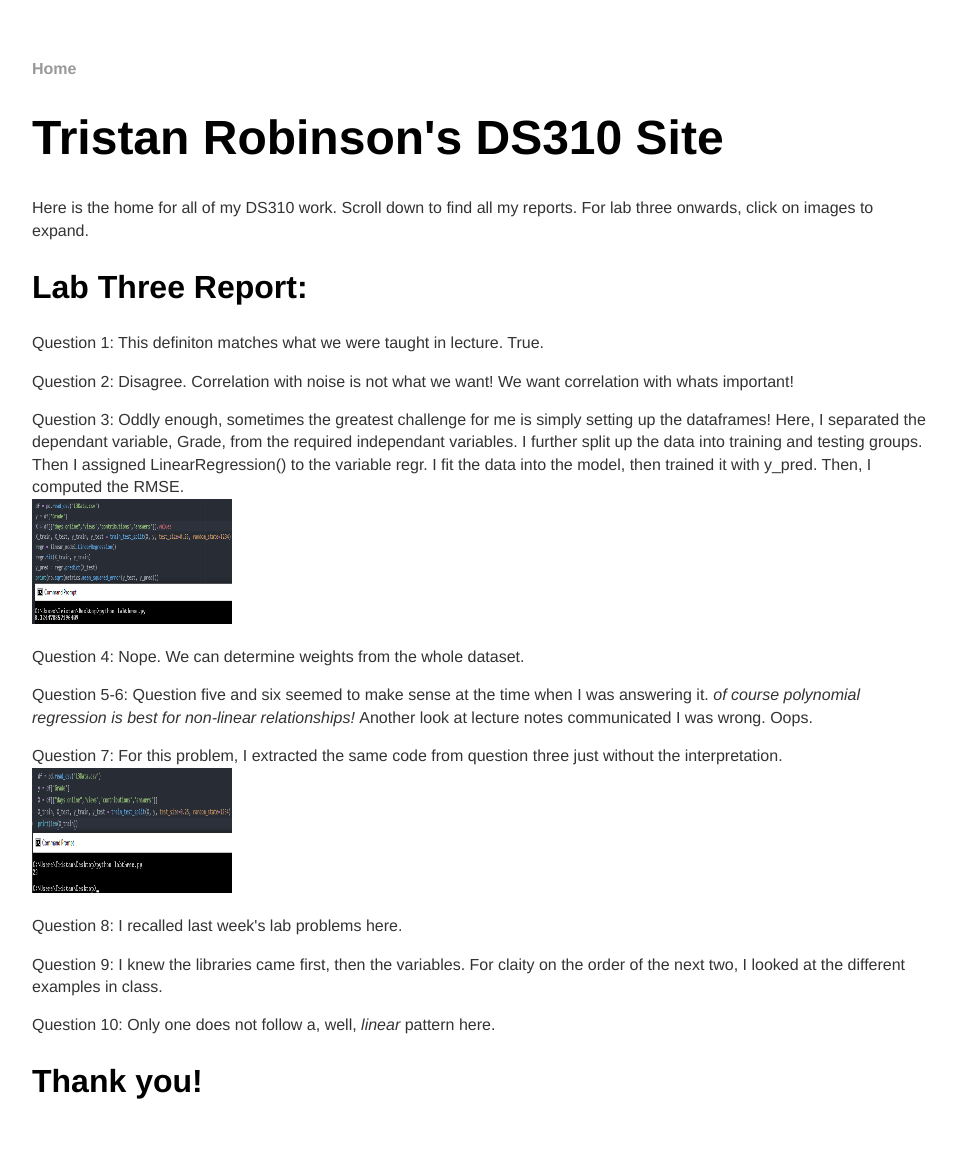
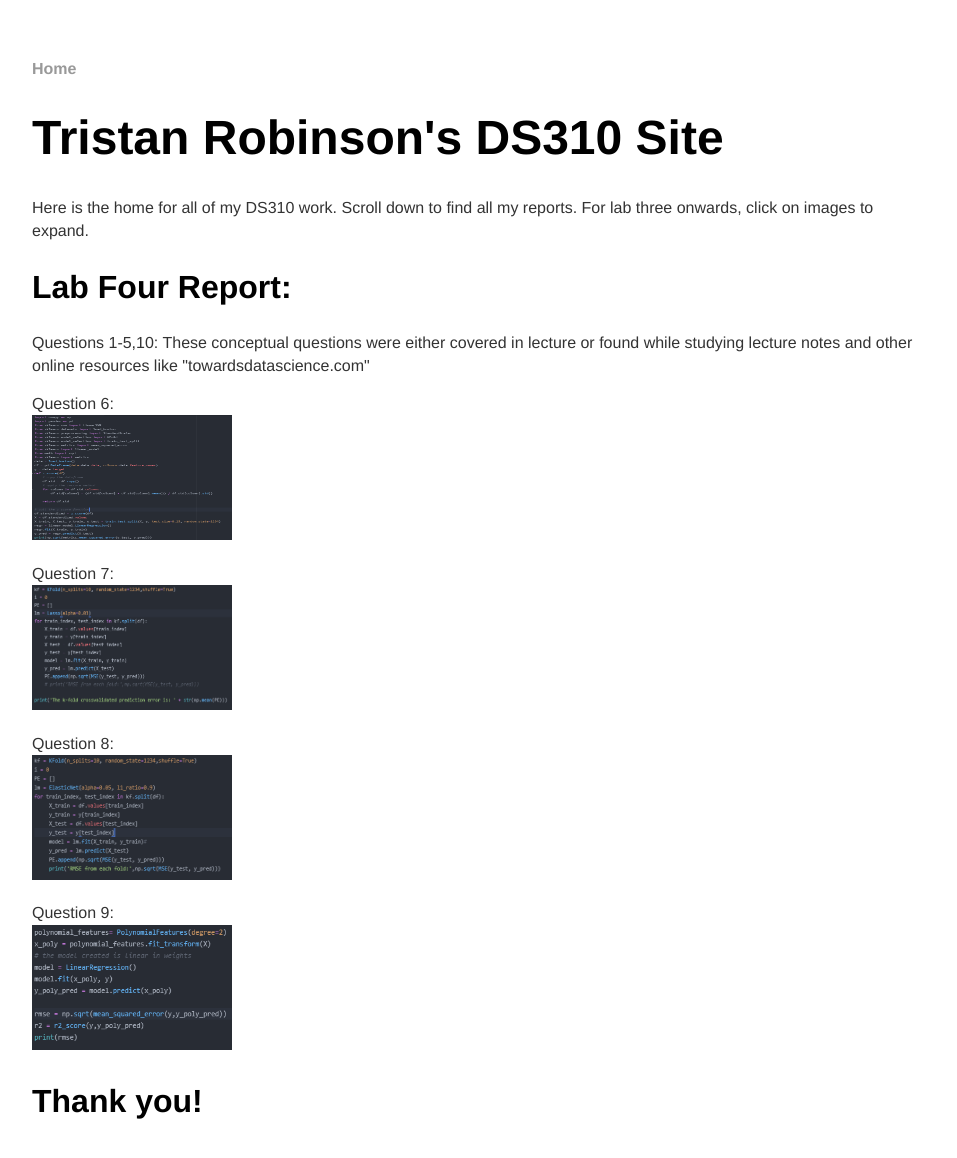
Before and after one commit to tlrob/tlrob.github.io, a Jekyll site: the page built from index.html, in a window 1280 px wide and 1400 px high. Shown: the top 1158 px of the window, without its empty margins (160-1117 px from the left). Built offline with Jekyll 4.4.1, drawn with Linux system fonts in a browser that asks for light colours.

Commit message:
Update index.html

```diff
--- a/index.html
+++ b/index.html
@@ -5,6 +5,25 @@ title: tlrob's site
 <div class="blurb">
 	<h1>Tristan Robinson's DS310 Site</h1>
 	<p>Here is the home for all of my DS310 work. Scroll down to find all my reports. For lab three onwards, click on images to expand.</p>
+	<h2>Lab Four Report:</h2>
+	<p>Questions 1-5,10: These conceptual questions were either covered in lecture or found while studying lecture notes and other online resources like "towardsdatascience.com"</p>
+	<p>Question 6: <br><a href="https://imgur.com/gallery/FndIpW9">
+			<img src="l4q5.png" alt="q3_r" width="200" height="125">
+		</a><br></p>
+	<p>Question 7:  <br>
+		<a href="https://imgur.com/gallery/FndIpW9">
+			<img src="l4q7.png" alt="q3_r" width="200" height="125">
+		</a><br></p>
+	<p>Question 8: <br>
+		<a href="https://imgur.com/gallery/FndIpW9">
+			<img src="q8.png" alt="q3_r" width="200" height="125">
+		</a><br></p>
+	<p>Question 9: <br>
+		<a href="https://imgur.com/gallery/FndIpW9">
+			<img src="l4q9.png" alt="q3_r" width="200" height="125">
+		</a><br></p>
+	<h2> Thank you!</h2>
+	<br><br><br><br><br><br><br><br><br><br><br><br><br><br><br>
 	<h2>Lab Three Report:</h2>
 	<p>Question 1: This definiton matches what we were taught in lecture. True.</p>
 	<p>Question 2: Disagree. Correlation with noise is not what we want! We want correlation with whats important!</p>
```
